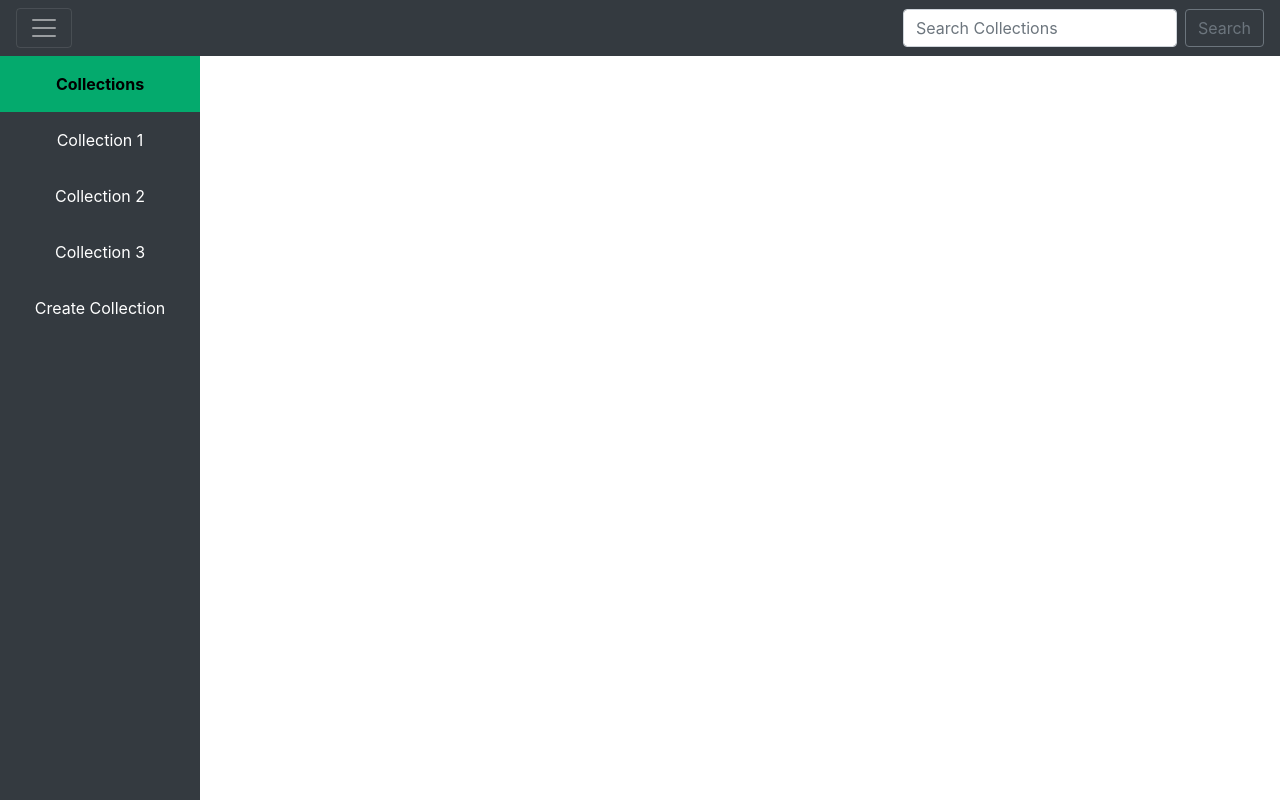
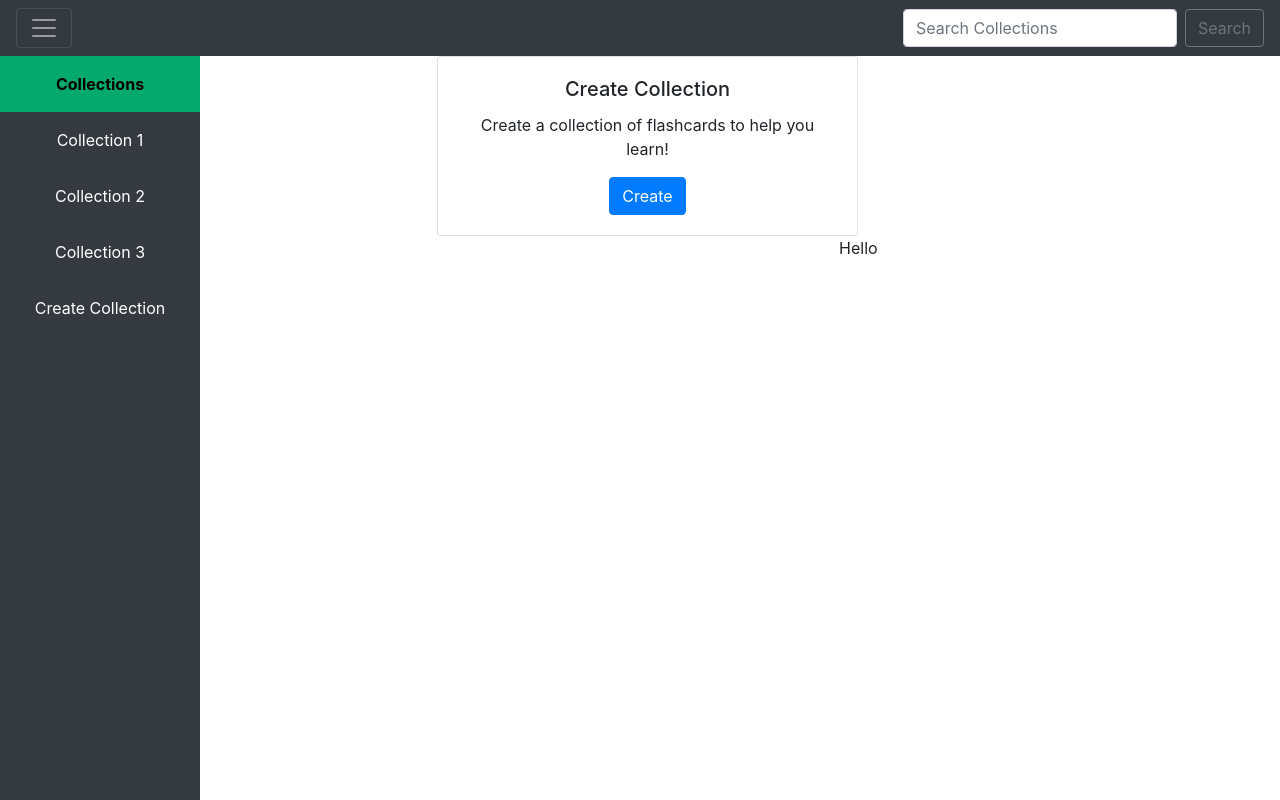
Before and after one commit to njdsm/FlashCards_FrontEnd, a React (Create React App) app: page / in a window 1280 px wide. Built offline with nearby package versions, Linux system fonts and the light colour scheme; no server answers.

Commit message:
added axios request to get all collections. They will display in sidebar

```diff
--- a/package.json
+++ b/package.json
@@ -6,6 +6,7 @@
     "@testing-library/jest-dom": "^5.13.0",
     "@testing-library/react": "^11.2.7",
     "@testing-library/user-event": "^12.8.3",
+    "axios": "^0.21.1",
     "react": "^17.0.2",
     "react-dom": "^17.0.2",
     "react-scripts": "4.0.3",
--- a/src/App.js
+++ b/src/App.js
@@ -1,17 +1,55 @@
 import './App.css';
+import axios from 'axios';
 import Navbar from './components/Navbar/navbar';
 import Sidebar from './components/Sidebar/sidebar';
+import CreateCollection from './components/CreateCollection/createCollection';
+import { Component } from 'react';
+import { render } from '@testing-library/react';
 
-function App() {
+class App extends Component {
+  constructor(props){
+    super(props);
+    this.getCollection();
+  }
+
+  state = {
+    allCollections: {},
+    currentCard: {},
+    currentCollection: {},
+    cardsInCollection: [],
+    }
+
+
+  getCollection = async () => {
+    let query = "http://127.0.0.1:8000/collection/";
+    let collections = await axios.get(query);
+    this.setState({collections: collections.data});
+  }
+
+
+  render(){
     return (
       <div className="App">
         <div>
           <Navbar />
+          <div className="row">
+            <div className="col-md-4">
               <Sidebar />
+            </div>
+            <div className="col-md-8">
+              <CreateCollection />
+            </div>
+          </div>
+          <div className="row">
+            <div className="col-md-4"></div>
+            <div className="col-md-8">Hello</div>
+
+          </div>
         </div>
 
       </div>
     );
   }
+}
 
 export default App;
--- /dev/null
+++ b/src/components/CreateCollection/createCollection.jsx
@@ -0,0 +1,18 @@
+import React, {useState}  from 'react';
+import './createCollection.css';
+
+const CreateCollection = (props) => {
+
+    return(
+        <div class="card w-50">
+            <div class="card-body">
+                <h5 class="card-title">Create Collection</h5>
+                <p class="card-text">Create a collection of flashcards to help you learn!</p>
+                <a href="#" class="btn btn-primary">Create</a>
+            </div>
+        </div>
+    )
+
+}
+
+export default CreateCollection
--- a/src/components/Sidebar/sidebar.jsx
+++ b/src/components/Sidebar/sidebar.jsx
@@ -1,4 +1,5 @@
 import React, {useState}  from 'react';
+import axios from 'axios';
 import './sidebar.css';
 
 const Sidebar = (props) => {
@@ -6,9 +7,9 @@ const Sidebar = (props) => {
         <div>
             <div class="sidebar bg-dark">
                 <a class="active" href="#home"><strong>Collections</strong></a>
-                <a href="#news">Collection 1</a>
-                <a href="#contact">Collection 2</a>
-                <a href="#about">Collection 3</a>
+                <a href="#">Collection 1</a>
+                <a href="#">Collection 2</a>
+                <a href="#">Collection 3</a>
                 <p>Create Collection</p>
             </div>
         </div>
```
Also changed, not shown: src/components/CreateCollection/createCollection.css (added), 1 other file (tests, documents, lock files or other folders). Lines whose indentation alone changed are shown as unchanged.
